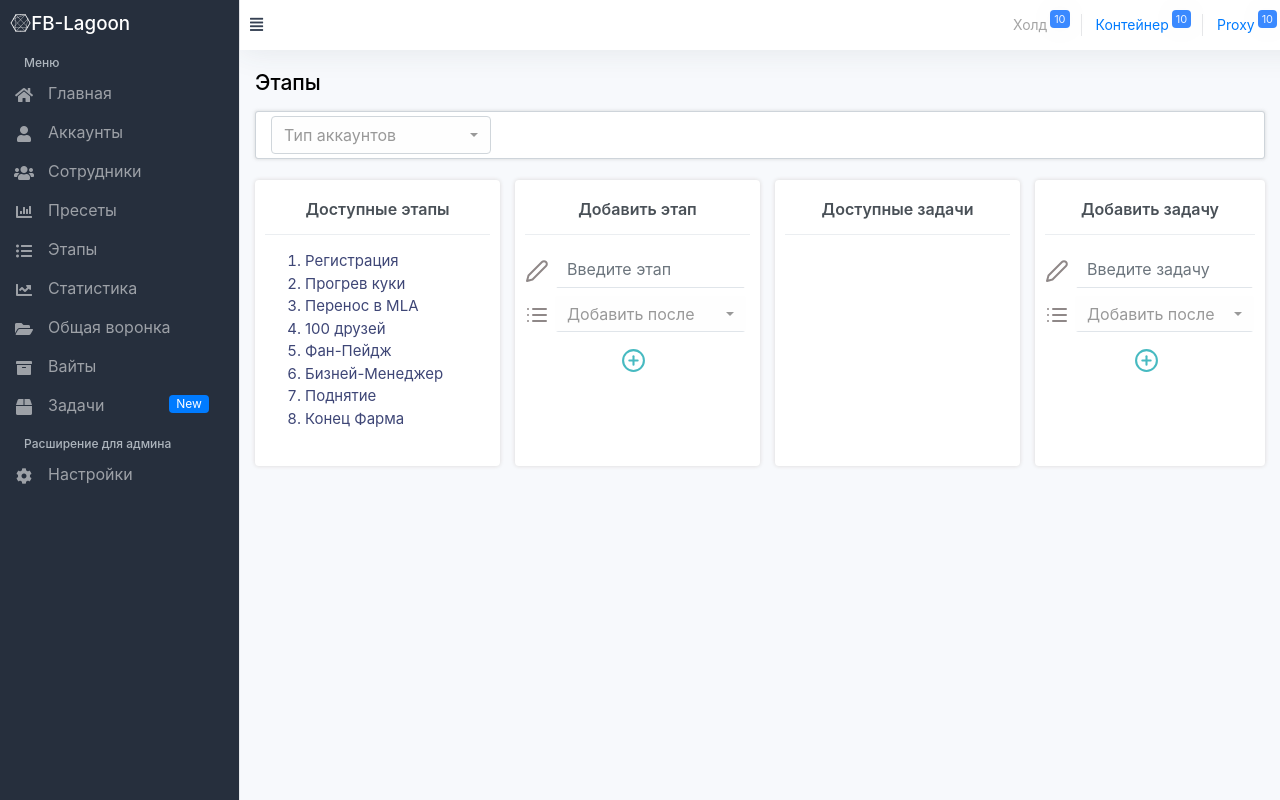
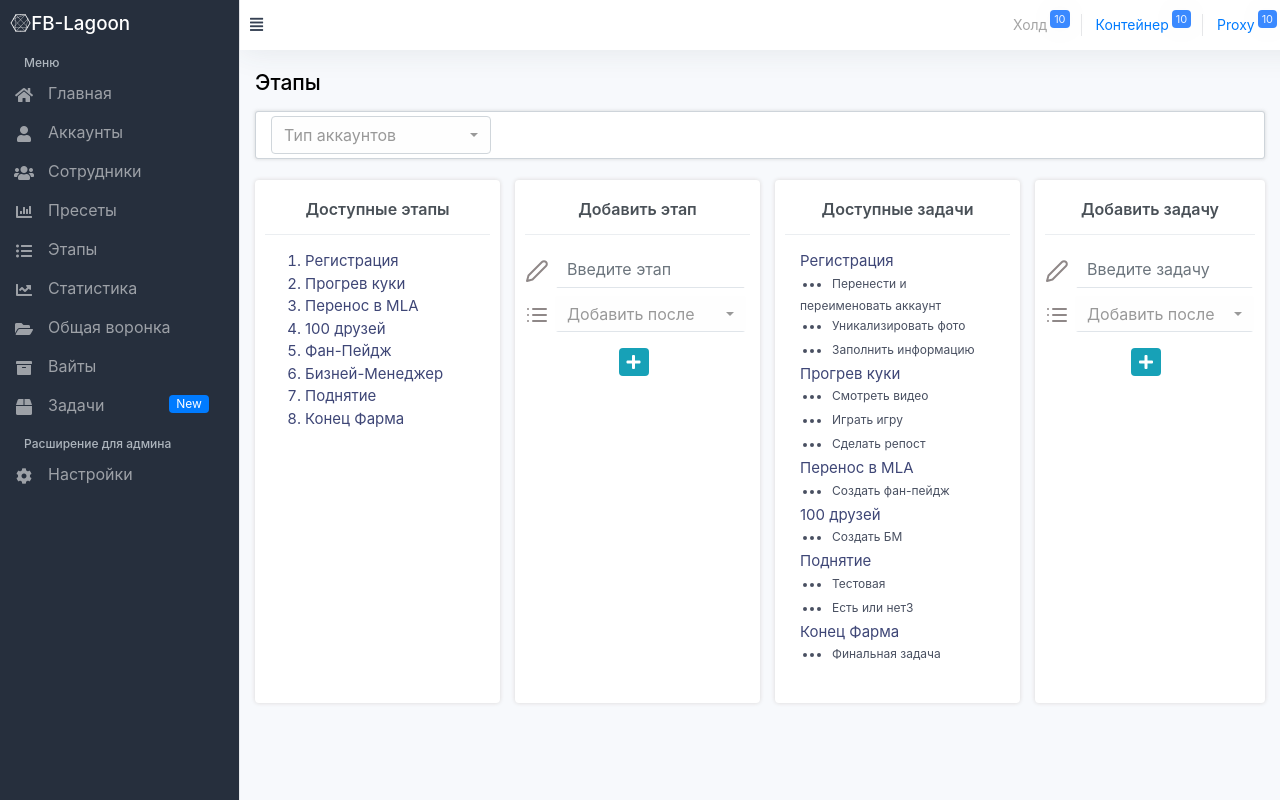
Before and after one commit to alex-klimchik/FB-Modul, a PHP site: page /stages-page.php in a window 1280 px wide. Run offline with PHP 8.4, Linux system fonts and the light colour scheme; some libraries are stand-ins or nearby versions.

Commit message:
new contant page stages, and new style button

```diff
--- a/css/stages-page.css
+++ b/css/stages-page.css
@@ -67,6 +67,33 @@ input {outline:none;}
 .feather-plus-circle{
     width: 25px!important;
     height: 25px!important;
+}
+.task-list{
+    display: flex;
+    justify-content: start;
+    flex-wrap: wrap;
+}
+.task-list span{
+    color: #495061;
+    font-size: 12px;
+    width: 100%;
+    display: block;
+}
+.task-ic{
+    color: #495061;
+}
+.task-wrap{
+    list-style: none;
+    padding: 0 15px;
+}
+.task-add{
+    background-color: #17a1b7;
+    padding: 1px 7px;
+    color: #fff;
+}
+.task-add:hover{
+    background-color: #262f3d;
+    color: #fff;
 }
 /*================ select styles header===================*/
 
--- a/stages-page.php
+++ b/stages-page.php
@@ -115,9 +115,8 @@
                                     </div>
 
                                     <div class="mt-3 mr-2 stage-btn">
-                                        <a href="#" title="Добавить этап">
-                                            <i data-feather="plus-circle"></i>
-                                        </a>
+                                        <button type="button" class="task-add btn" data-placement="top" title="Добавить этап">
+                                            <i class="fa fa-plus" aria-hidden="true"></i></button>
                                     </div>
                                 </form>
                             </div>
@@ -130,9 +129,44 @@
                                 <h5>Доступные задачи</h5>
                             </div>
                             <div class="stages-contant-bl">
-                                <!--<ol>-->
-                                <!--<li><a>Регистрация</a></li>-->
-                                <!--</ol>-->
+                                <ul class="task-wrap">
+                                    <li><a>Регистрация</a>
+                                        <div class="task-list">
+                                          <span> <i class="mr-2 task-ic" data-feather="more-horizontal"></i>Перенести и переименовать аккаунт</span>
+                                          <span> <i class="mr-2 task-ic" data-feather="more-horizontal"></i>Уникализировать фото</span>
+                                          <span> <i class="mr-2 task-ic" data-feather="more-horizontal"></i>Заполнить информацию</span>
+                                        </div>
+                                    </li>
+
+                                    <li><a>Прогрев куки</a>
+                                        <div class="task-list">
+                                            <span> <i class="mr-2 task-ic" data-feather="more-horizontal"></i>Смотреть видео</span>
+                                            <span> <i class="mr-2 task-ic" data-feather="more-horizontal"></i>Играть игру</span>
+                                            <span> <i class="mr-2 task-ic" data-feather="more-horizontal"></i>Сделать репост</span>
+                                        </div>
+                                    </li>
+                                    <li><a>Перенос в MLA</a>
+                                        <div class="task-list">
+                                          <span> <i class="mr-2 task-ic" data-feather="more-horizontal"></i>Создать фан-пейдж</span>
+                                        </div>
+                                    </li>
+                                    <li><a>100 друзей</a>
+                                        <div class="task-list">
+                                          <span> <i class="mr-2 task-ic" data-feather="more-horizontal"></i>Создать БМ</span>
+                                        </div>
+                                    </li>
+                                    <li><a>Поднятие</a>
+                                        <div class="task-list">
+                                          <span> <i class="mr-2 task-ic" data-feather="more-horizontal"></i>Тестовая</span>
+                                          <span> <i class="mr-2 task-ic" data-feather="more-horizontal"></i>Есть или нет3</span>
+                                        </div>
+                                    </li>
+                                    <li><a>Конец Фарма</a>
+                                        <div class="task-list">
+                                           <span> <i class="mr-2 task-ic" data-feather="more-horizontal"></i>Финальная задача</span>
+                                        </div>
+                                    </li>
+                                </ul>
                             </div>
                         </div>
                     </div>
@@ -168,9 +202,8 @@
                                     </div>
 
                                     <div class="mt-3 mr-2 stage-btn">
-                                        <a href="#" title="Добавить этап">
-                                            <i data-feather="plus-circle"></i>
-                                        </a>
+                                        <button type="button" class="task-add btn" data-placement="top" title="Добавить этап">
+                                            <i class="fa fa-plus" aria-hidden="true"></i></button>
                                     </div>
                                 </form>
                             </div>
```
